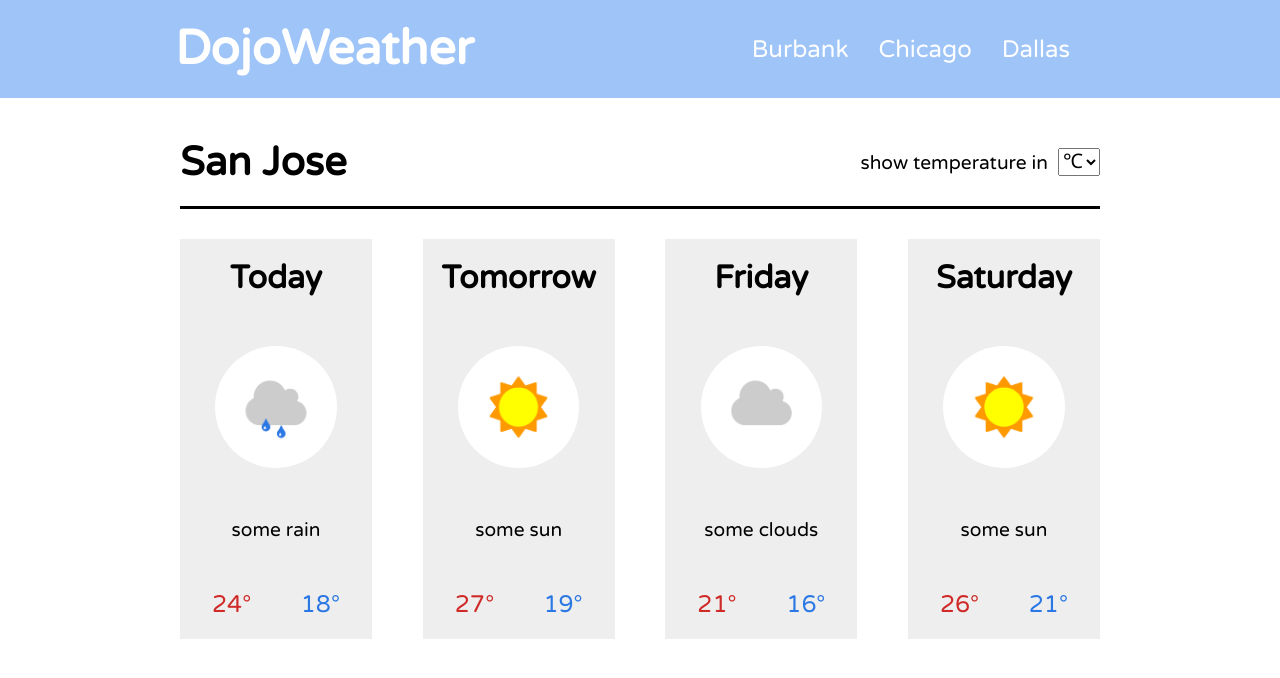
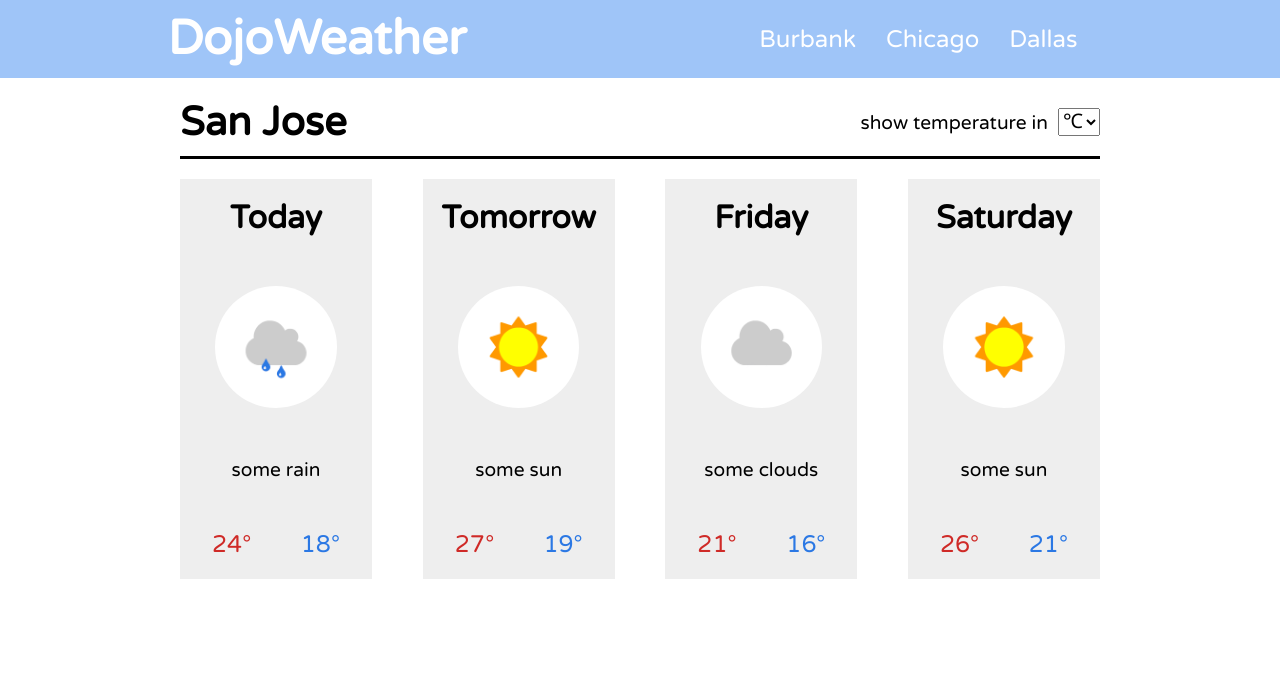
Before and after one commit to michellejanosi/dojoweather, a plain HTML site: page index.html in a window 1280 px wide. Drawn offline with Linux system fonts and the light colour scheme.

Commit message:
Adjust padding

```diff
--- a/style.css
+++ b/style.css
@@ -19,7 +19,7 @@ p {
 .navbar {
   background-color: #9FC5F8;
   color: #fff;
-  padding: 20px;
+  padding: 10px;
   width: 100%;
 }
 
@@ -54,6 +54,7 @@ h1 {
   /* background-color: yellow; */
   margin: 0 auto;
   padding: 20px;
+  padding-top: 10px;
   width: 75%;
 }
 
@@ -61,8 +62,8 @@ h1 {
   border-bottom: 3px solid #000;
   display: flex;
   justify-content: space-between;
-  margin-bottom: 30px;
-  padding: 20px 0;
+  margin-bottom: 20px;
+  padding: 10px 0;
 }
 
 .main-temp-content {
```
